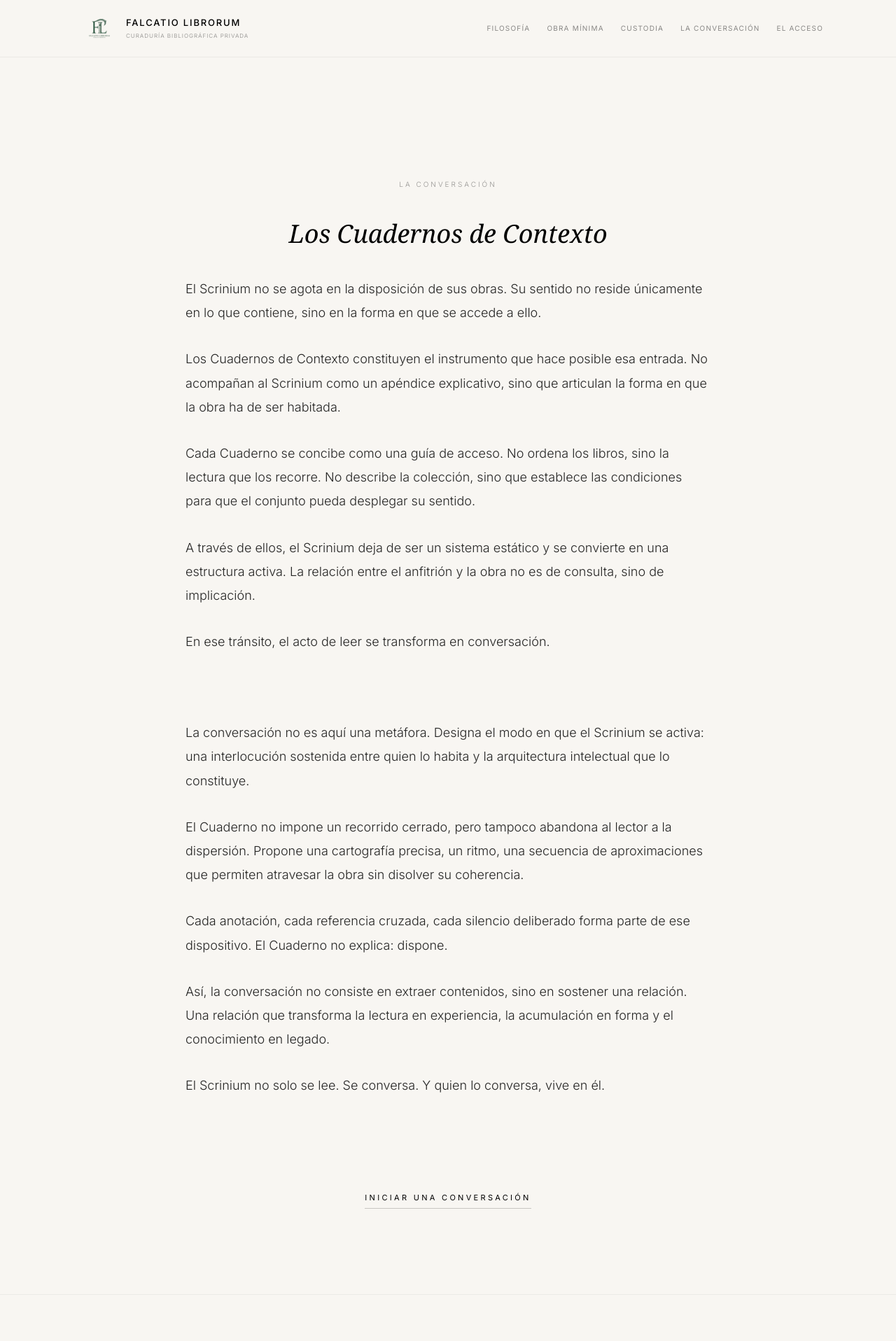
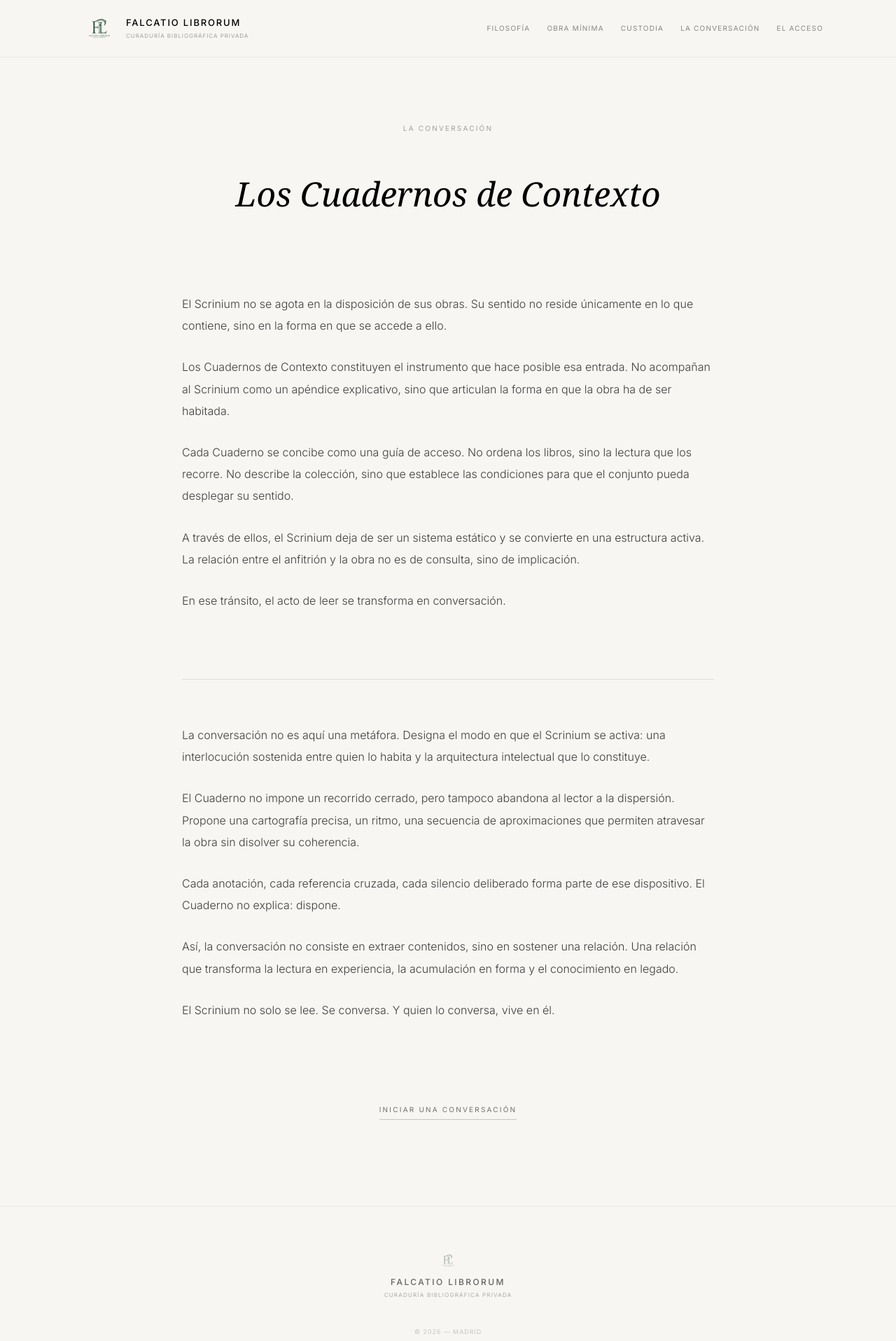
Before and after one commit to felixlosada-web/falcatio, a Next.js app: page /conversacion in a window 1280 px wide. Shown: the top 1916 px of the page at 70% size. Built offline with nearby package versions, Linux system fonts and the light colour scheme.

Commit message:
Refine Conversacion editorial layout

```diff
--- a/app/conversacion/page.tsx
+++ b/app/conversacion/page.tsx
@@ -1,79 +1,164 @@
+import type { Metadata } from "next";
+import Link from "next/link";
+
+const pageUrl = "https://falcatiolibrorum.es/conversacion";
+
+export const metadata: Metadata = {
+  title: "La conversación | Cuadernos de Contexto | Falcatio Librorum",
+  description:
+    "Los Cuadernos de Contexto como instrumento de acceso al Scrinium: lectura, conversación, arquitectura intelectual y legado.",
+  alternates: {
+    canonical: pageUrl,
+  },
+  openGraph: {
+    title: "La conversación | Falcatio Librorum",
+    description:
+      "El Scrinium no solo se lee. Se conversa. Los Cuadernos de Contexto articulan la forma en que la obra puede ser habitada.",
+    url: pageUrl,
+    siteName: "Falcatio Librorum",
+    locale: "es_ES",
+    type: "article",
+    images: [
+      {
+        url: "https://falcatiolibrorum.es/logo-share.png",
+        width: 1200,
+        height: 630,
+        alt: "Falcatio Librorum",
+      },
+    ],
+  },
+  twitter: {
+    card: "summary_large_image",
+    title: "La conversación | Falcatio Librorum",
+    description:
+      "Los Cuadernos de Contexto articulan la forma en que el Scrinium puede ser leído, habitado y conversado.",
+    images: ["https://falcatiolibrorum.es/logo-share.png"],
+  },
+};
+
 export default function ConversacionPage() {
+  const jsonLd = {
+    "@context": "https://schema.org",
+    "@type": "Article",
+    headline: "Los Cuadernos de Contexto",
+    description:
+      "Los Cuadernos de Contexto como instrumento de acceso al Scrinium: lectura, conversación, arquitectura intelectual y legado.",
+    url: pageUrl,
+    inLanguage: "es",
+    publisher: {
+      "@type": "Organization",
+      name: "Falcatio Librorum",
+      url: "https://falcatiolibrorum.es",
+    },
+    about: [
+      "Cuadernos de Contexto",
+      "Scrinium",
+      "conversación privada",
+      "lectura",
+      "arquitectura intelectual",
+      "curaduría bibliográfica",
+      "biblioteca privada",
+      "legado",
+    ],
+  };
+
   return (
-    <main className="min-h-screen bg-[#F8F6F2] pt-64 pb-32 px-6 md:px-12 lg:px-24">
-      <div className="max-w-[750px] mx-auto space-y-24">
+    <main className="min-h-screen bg-[#F8F6F2] pt-44 pb-32 px-6 md:px-10">
+      <script
+        type="application/ld+json"
+        dangerouslySetInnerHTML={{ __html: JSON.stringify(jsonLd) }}
+      />
 
-        <section className="space-y-10 text-left">
-          <p className="text-[10px] tracking-[0.3em] uppercase text-black/40 font-light text-center">
+      <section className="max-w-[760px] mx-auto">
+        <header className="mb-28 text-center">
+          <p className="text-[10px] tracking-[0.22em] uppercase text-black/35 mb-14">
             La Conversación
           </p>
 
-          <h1 className="text-3xl md:text-4xl text-black font-serif italic leading-tight text-center">
+          <h1 className="text-4xl md:text-5xl text-black mb-16 font-serif italic leading-tight">
             Los Cuadernos de Contexto
           </h1>
+        </header>
 
-          <div className="space-y-8 text-black/85 font-light leading-[1.9] text-lg">
-
+        <section className="space-y-24 text-[16px] leading-[1.95] text-black/75 font-light">
+          <article>
+            <div className="space-y-7">
               <p>
-              El Scrinium no se agota en la disposición de sus obras. Su sentido no reside únicamente en lo que contiene, sino en la forma en que se accede a ello.
+                El Scrinium no se agota en la disposición de sus obras. Su
+                sentido no reside únicamente en lo que contiene, sino en la forma
+                en que se accede a ello.
               </p>
 
               <p>
-              Los Cuadernos de Contexto constituyen el instrumento que hace posible esa entrada. No acompañan al Scrinium como un apéndice explicativo, sino que articulan la forma en que la obra ha de ser habitada.
+                Los Cuadernos de Contexto constituyen el instrumento que hace
+                posible esa entrada. No acompañan al Scrinium como un apéndice
+                explicativo, sino que articulan la forma en que la obra ha de ser
+                habitada.
               </p>
 
               <p>
-              Cada Cuaderno se concibe como una guía de acceso. No ordena los libros, sino la lectura que los recorre. No describe la colección, sino que establece las condiciones para que el conjunto pueda desplegar su sentido.
+                Cada Cuaderno se concibe como una guía de acceso. No ordena los
+                libros, sino la lectura que los recorre. No describe la
+                colección, sino que establece las condiciones para que el
+                conjunto pueda desplegar su sentido.
               </p>
 
               <p>
-              A través de ellos, el Scrinium deja de ser un sistema estático y se convierte en una estructura activa. La relación entre el anfitrión y la obra no es de consulta, sino de implicación.
+                A través de ellos, el Scrinium deja de ser un sistema estático y
+                se convierte en una estructura activa. La relación entre el
+                anfitrión y la obra no es de consulta, sino de implicación.
               </p>
 
               <p>
                 En ese tránsito, el acto de leer se transforma en conversación.
               </p>
+            </div>
+          </article>
 
-          </div>
-        </section>
-
-        <section className="space-y-10 text-left">
-
-          <div className="space-y-8 text-black/85 font-light leading-[1.9] text-lg">
-
+          <article className="border-t border-black/10 pt-16">
+            <div className="space-y-7">
               <p>
-              La conversación no es aquí una metáfora. Designa el modo en que el Scrinium se activa: una interlocución sostenida entre quien lo habita y la arquitectura intelectual que lo constituye.
+                La conversación no es aquí una metáfora. Designa el modo en que
+                el Scrinium se activa: una interlocución sostenida entre quien lo
+                habita y la arquitectura intelectual que lo constituye.
               </p>
 
               <p>
-              El Cuaderno no impone un recorrido cerrado, pero tampoco abandona al lector a la dispersión. Propone una cartografía precisa, un ritmo, una secuencia de aproximaciones que permiten atravesar la obra sin disolver su coherencia.
+                El Cuaderno no impone un recorrido cerrado, pero tampoco
+                abandona al lector a la dispersión. Propone una cartografía
+                precisa, un ritmo, una secuencia de aproximaciones que permiten
+                atravesar la obra sin disolver su coherencia.
               </p>
 
               <p>
-              Cada anotación, cada referencia cruzada, cada silencio deliberado forma parte de ese dispositivo. El Cuaderno no explica: dispone.
+                Cada anotación, cada referencia cruzada, cada silencio deliberado
+                forma parte de ese dispositivo. El Cuaderno no explica: dispone.
               </p>
 
               <p>
-              Así, la conversación no consiste en extraer contenidos, sino en sostener una relación. Una relación que transforma la lectura en experiencia, la acumulación en forma y el conocimiento en legado.
+                Así, la conversación no consiste en extraer contenidos, sino en
+                sostener una relación. Una relación que transforma la lectura en
+                experiencia, la acumulación en forma y el conocimiento en
+                legado.
               </p>
 
               <p>
-              El Scrinium no solo se lee. Se conversa. Y quien lo conversa, vive en él.
+                El Scrinium no solo se lee. Se conversa. Y quien lo conversa,
+                vive en él.
               </p>
+            </div>
+          </article>
+        </section>
 
+        <div className="mt-28 text-center">
+          <Link
+            href="/acceso"
+            className="text-[10px] tracking-[0.22em] uppercase text-black/55 border-b border-black/20 pb-2 hover:text-black hover:border-black transition-all duration-300"
+          >
+            Iniciar una conversación
+          </Link>
         </div>
       </section>
-
-        <div className="mt-32 text-center">
-          <a
-            href="/acceso"
-            className="text-[11px] tracking-[0.3em] uppercase text-black border-b border-black/20 pb-2 hover:border-black transition-all"
-          >
-            Iniciar una conversación
-          </a>
-        </div>
-
-      </div>
     </main>
   );
 }
```
Lines whose indentation alone changed are shown as unchanged.
